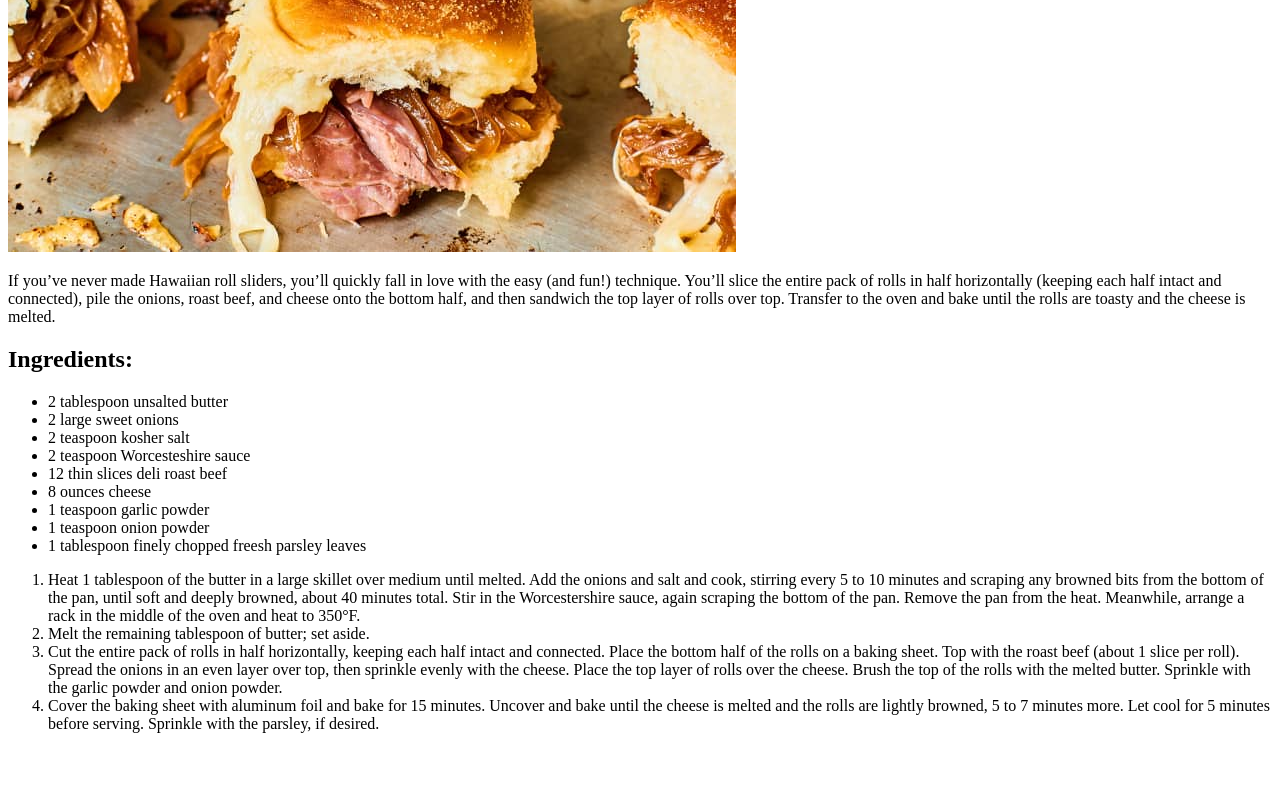
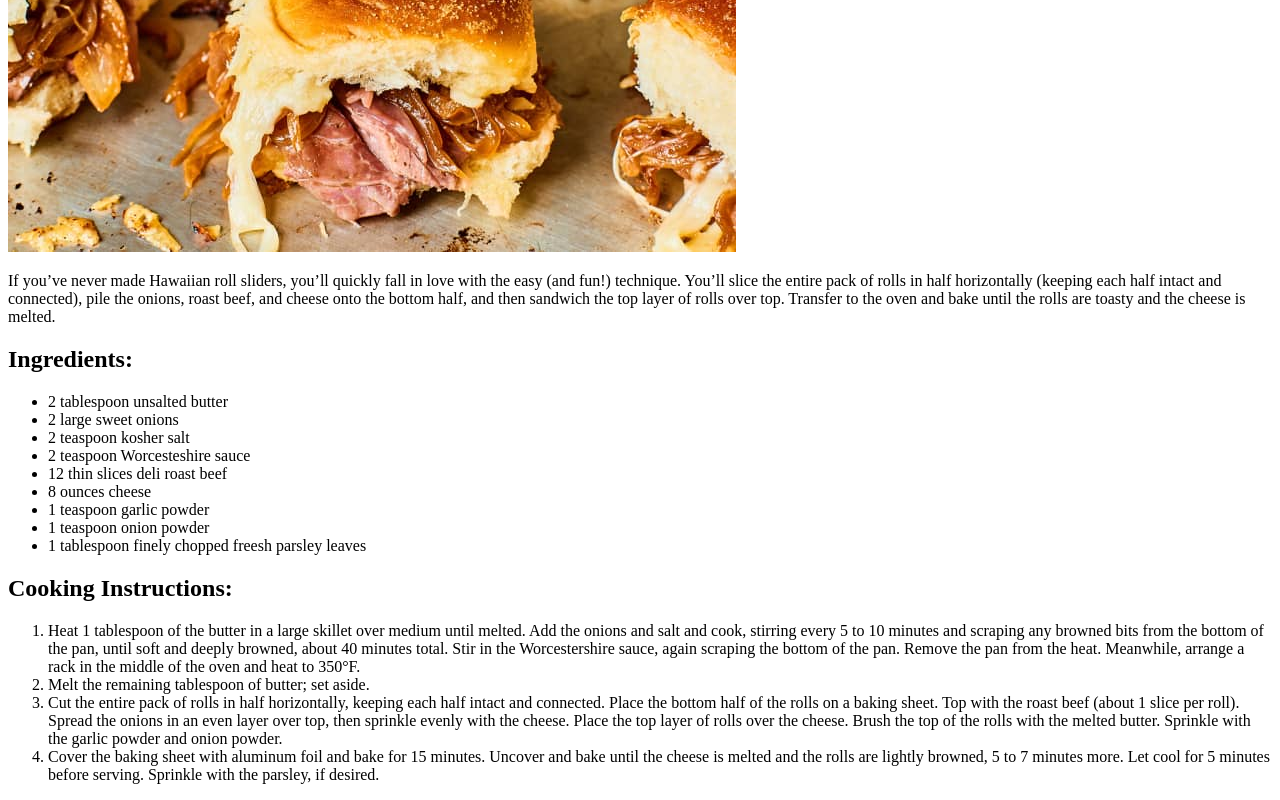
Before and after one commit to mknishanth1997/Recipes, a plain HTML site: page pages/burger.html in a window 1280 px wide. Shown: the part 374-1174 px from the top of the page. Before the commit the page ends 1123 px from the top, so only its background shows below. Drawn offline with Linux system fonts and the light colour scheme.

Commit message:
corrected mistake in burger

```diff
--- a/pages/burger.html
+++ b/pages/burger.html
@@ -21,6 +21,7 @@
         <li>1 teaspoon onion powder</li>
         <li>1 tablespoon finely chopped freesh parsley leaves</li>
     </ul>
+    <h2>Cooking Instructions: </h2>
     <ol>
         <li>
             Heat 1 tablespoon of the butter in a large skillet over medium until melted. Add the onions and salt and cook, stirring every 5 to 10 minutes and scraping any browned bits from the bottom of the pan, until soft and deeply browned, about 40 minutes total. Stir in the Worcestershire sauce, again scraping the bottom of the pan. Remove the pan from the heat. Meanwhile, arrange a rack in the middle of the oven and heat to 350°F.
```
